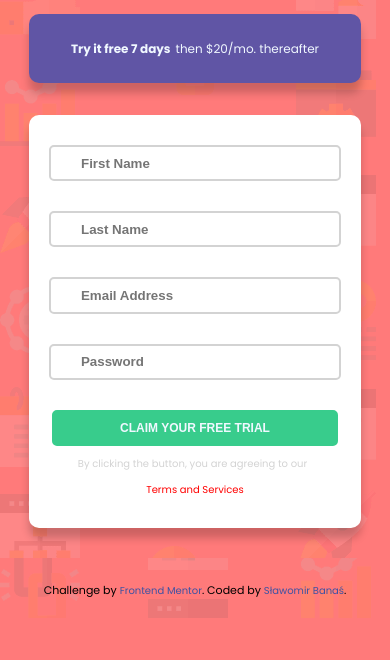
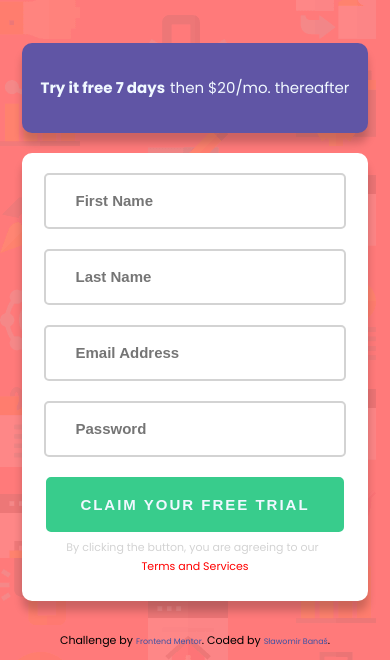
Before and after one commit to SlawekProg/FM-Singup-Into-Component, a plain HTML site: page index.html in a window 390 px wide. Shown: the part 242-902 px from the top of the page. Before the commit the page ends 860 px from the top, so only its background shows below. Drawn offline with nearby package versions, Linux system fonts and the light colour scheme.

Commit message:
Code refactoring

```diff
--- a/index.html
+++ b/index.html
@@ -19,11 +19,11 @@
       <p class="text">See how experienced developers solve problems in real-time. Watching scripted tutorials is great,
         but understanding how developers think is invaluable. </p>
     </div>
-    <div class="try fcc">
-      <p class="free">Try it free 7 days</p>
-      <p class="price">then $20/mo. thereafter</p>
-    </div>
     <div class="right fcc">
+      <div class="try fcc">
+        <p class="free">Try it free 7 days</p>
+        <p class="price">then $20/mo. thereafter</p>
+      </div>
       <div class="inputs fcc">
         <input class="inName" type="txxt" name=" " id="in" placeholder="First Name">
         <small class="mes name"></small>
@@ -35,8 +35,8 @@
         <small class="mes pass"></small>
         <button type="submit">CLAIM YOUR FREE TRIAL </button>
         <div class="foot ">
-        <p class="info">By clicking the button, you are agreeing to our </p>
-        <a href="">Terms and Services</a>
+          <p class="info">By clicking the button, you are agreeing to our </p>
+          <a href="">Terms and Services</a>
         </div>
       </div>
     </div>
--- a/style.css
+++ b/style.css
@@ -11,8 +11,6 @@
     justify-content: center;
     align-items: center;
 }
-
-
 html{
     display: flex;
     flex-direction: column;
@@ -32,51 +30,38 @@ body{
     background-color:hsl(0, 100%, 74%);
 }
 .main{
-    max-width: 1000px;
-    height: 100vh;
-    display: grid;
-    grid-template-rows: 30% 70%;
-    grid-template-columns: 50% 50%;
+    max-width: 900px;
+    display: flex;
     margin: 100px;
 }
 .left{
-    grid-area: 1/1/3/2;
     margin: 30px;
     max-width: 80%;
-    margin-top: 20%;
 }
 .try{
     box-shadow: 0 10px 8px rgba(0, 0, 0, 0.2);
     color: aliceblue;
-    grid-area: 1/2/2/3;
     flex-direction: row;
+    border-radius: 10px;
+    width: 100%;
+    background-color:  hsl(248, 32%, 49%);
+    height: 50px;
     margin-bottom: 20px;
-    margin-top: 25%;
-    border-radius: 10px;
-    width: 95%;
-    max-height: 40%;
-    min-height: 10%;
-    background-color:  hsl(248, 32%, 49%);
 }
 .right{
-    box-shadow: 0 10px 8px rgba(0, 0, 0, 0.2);
-    grid-area:2/2/3/3;
-    border-radius: 10px;
-    max-height: 90%;
     width: 95%;
-    background-color:white;
 }
 .inputs{
     width: 100%;
-    height: 100%;
-    justify-content: space-around;
-
+    background-color:white;
+    border-radius: 10px;
+    box-shadow: 0 10px 8px rgba(0, 0, 0, 0.2);
 }
 button, #in{
     width: 77%;
-    height: 9%;
+    height: 40px;
     border-radius: 5px;
-    margin-top: 30px;
+    margin-top: 20px;
 }
 #in{
     padding-left: 30px;
@@ -104,7 +89,7 @@ button:active {
     margin-bottom: 30px;
 }
 a, .info{
-    font-size: 10px;
+    font-size: 8px;
 }
 .info{
    margin-right: 5px;
@@ -143,57 +128,59 @@ a{
 
     body{
         width: 375px;
-        height: 100vh;
-        font-size: 16px;
-        font-family:"Poppins" ;
-        background-color:hsl(0, 100%, 74%);
     }
     .main{
-        max-width: 350px;
-        grid-template-rows: 30% 10% 60%;
-        grid-template-columns: 100%;
-        margin: 0px;
+        display: flex;
+        flex-direction: column;
+        justify-content: center;
+        align-items: center;
+        max-width: 375px;
+        margin: 5px;
         margin-top: 20px;
         margin-bottom: 20px;
-        place-items: center;
     }
     .left{
-        grid-area: 1/1/2/2;
         margin: 0px;
         max-width: 100%;
         display: flex;
         flex-direction: column;
         justify-content: center;
         align-items: center;
-        place-items: center;
+        line-height: 1.4;
     }
     .try{
-        grid-area: 2/1/3/2;
-        margin-bottom: 10px;
-        margin-top: 0%;
-        height: 100%;
-        max-height: 90%;
+        margin-top: 10%;
+        height: 90px;
+        flex-wrap: wrap;
     }
-    .right{
-        grid-area:3/1/4/2;
-        height: 100%;
+    #in{
+        height: 50px;
+        font-weight: 800;
+        font-size: 15px;
     }
-    .inputs{
-        width: 100%;
-        height: 100%;
-        justify-content: space-around;
+    button{
+        height: 55px;
+        letter-spacing: 2px;
+        font-size: 15px;
 
-    }
-    button, #in{
-        height: 9%;
     }
     .foot{
         flex-direction: column;
+        line-height: 0.8;
     }
     .text{
         text-align: center;
+        font-size: 18px;
     }
     .header{
         text-align: center;
+        font-size: 28px;
+        line-height: 1.3;
+    }
+    .foot *{
+        font-size: 11px;
+    }
+    .try *{
+        font-size: 15px;
     }
 }
```
